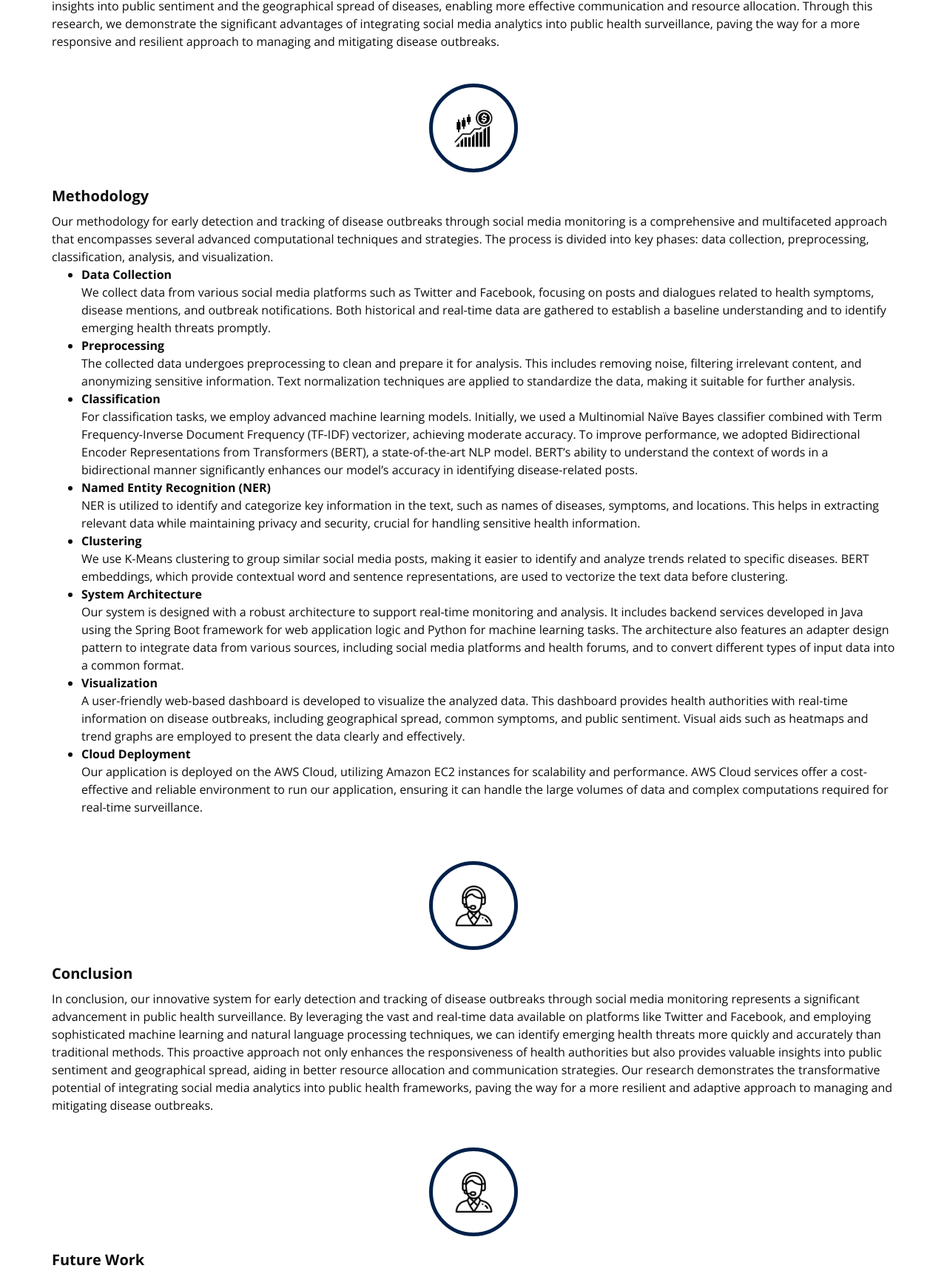
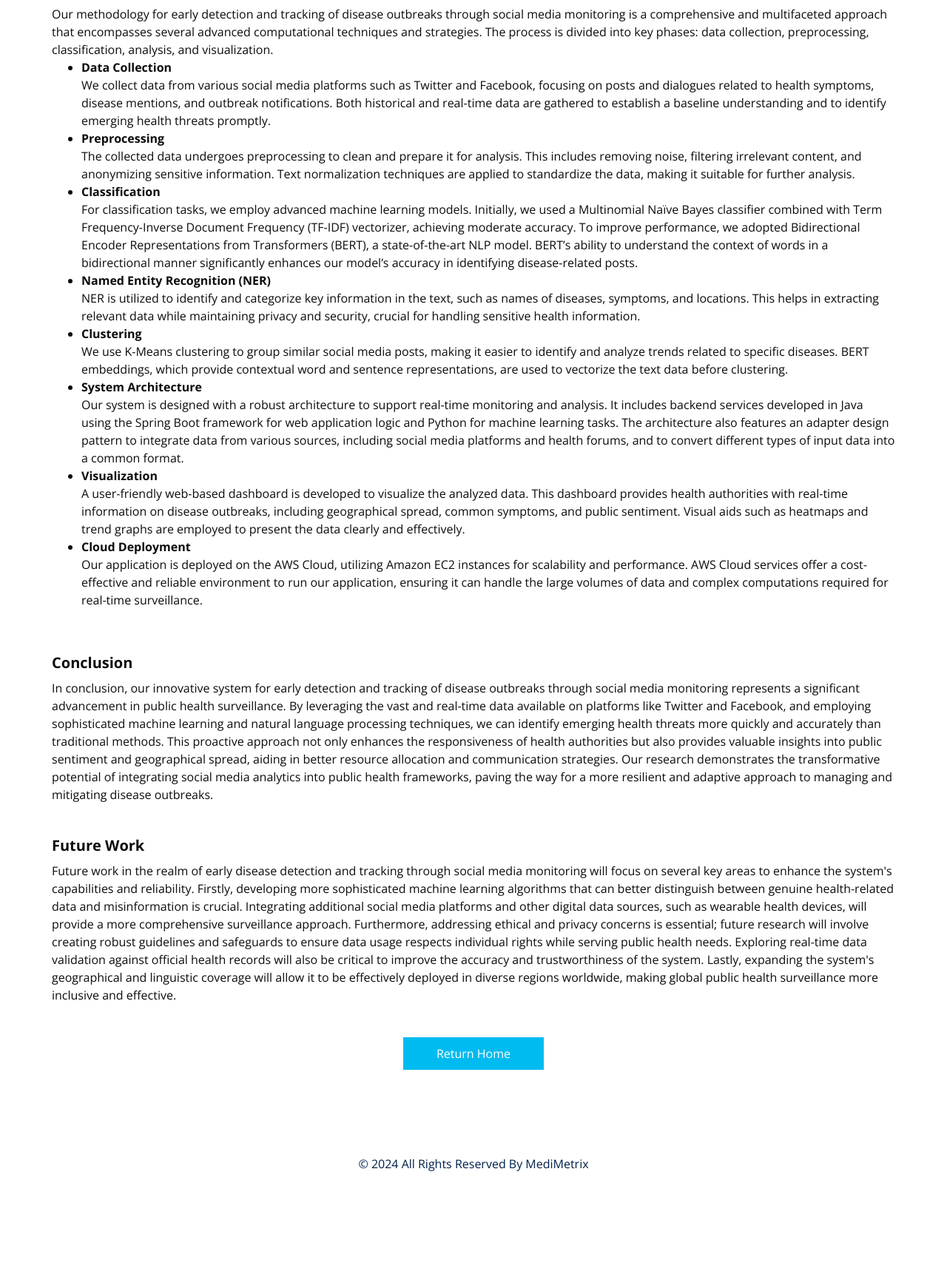
Before and after one commit to MediMetrix/medimetrix.github.io, a plain HTML site: page research.html in a window 1280 px wide. Shown: the part 1054-2776 px from the top of the page at 74% size. After the commit the page ends 2664 px from the top, so only its background shows below. Drawn offline with nearby package versions, Linux system fonts and the light colour scheme; some packages are replaced by stand-ins of ours.

Commit message:
Update research.html

```diff
--- a/research.html
+++ b/research.html
@@ -88,9 +88,7 @@
           </div>
         </div>
         <div class="box">
-          <div class="img-box">
-            <img src="images/w2.png" alt="">
-          </div>
+
           <div class="detail-box">
             <h5>
               Research Overview
@@ -101,9 +99,7 @@
           </div>
         </div>
         <div class="box">
-          <div class="img-box">
-            <img src="images/w3.png" alt="">
-          </div>
+
           <div class="detail-box">
             <h5>
               Methodology
@@ -135,9 +131,7 @@ We collect data from various social media platforms such as Twitter and Facebook
           </div>
         </div>
         <div class="box">
-          <div class="img-box">
-            <img src="images/w4.png" alt="">
-          </div>
+
           <div class="detail-box">
             <h5>
               Conclusion
@@ -148,9 +142,7 @@ We collect data from various social media platforms such as Twitter and Facebook
           </div>
         </div>
         <div class="box">
-          <div class="img-box">
-            <img src="images/w4.png" alt="">
-          </div>
+
           <div class="detail-box">
             <h5>
               Future Work
```
